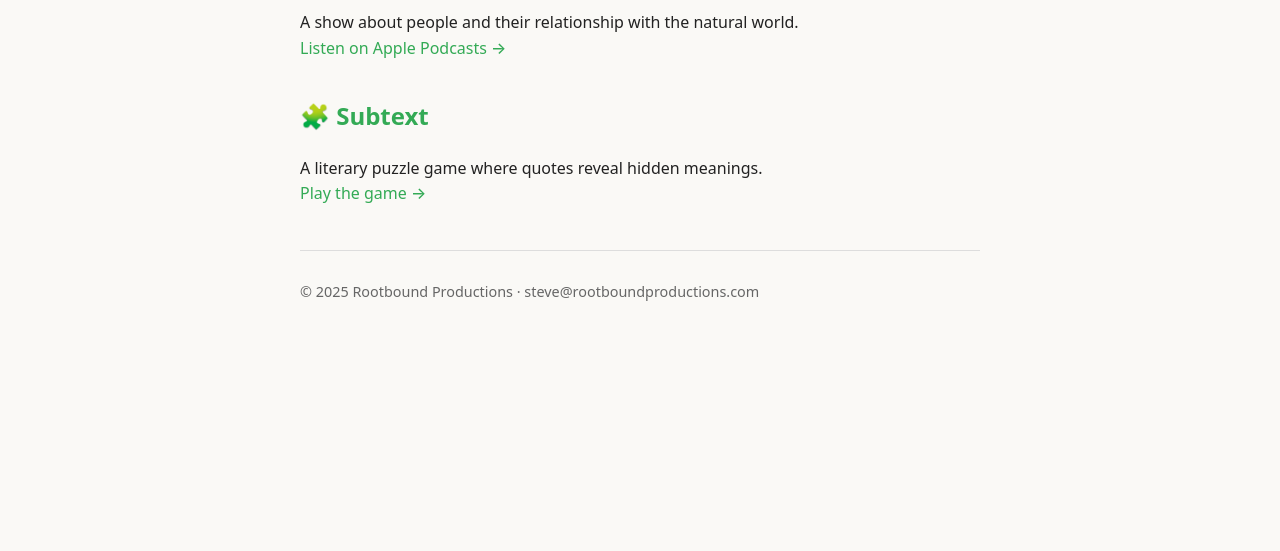
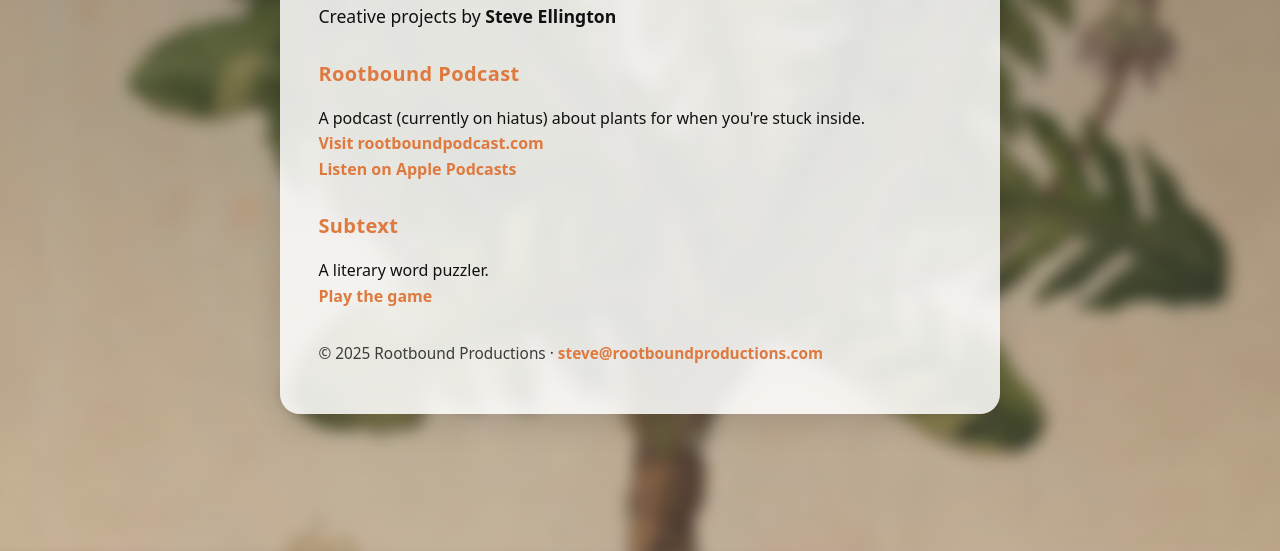
Before and after one commit to rootboundpodcast/rootboundproductions.github.io, a plain HTML site: page index.html in a window 1280 px wide. Shown: the part 249-800 px from the top of the page. Drawn offline with Linux system fonts and the light colour scheme.

Commit message:
Revamp landing hero and copy],

```diff
--- a/index.html
+++ b/index.html
@@ -5,32 +5,44 @@
   <meta name="viewport" content="width=device-width, initial-scale=1">
   <title>Rootbound Productions</title>
   <meta name="description" content="Creative projects by Steve Ellington — Rootbound podcast and Subtext puzzle game.">
+  <meta property="og:title" content="Rootbound Productions">
+  <meta property="og:description" content="Creative projects by Steve Ellington — Rootbound podcast and Subtext puzzle game.">
+  <meta property="og:type" content="website">
+  <meta property="og:image" content="assets/main_bg.jpg">
+  <meta property="og:url" content="https://rootboundproductions.com/">
   <link rel="stylesheet" href="style.css">
 </head>
 <body>
-  <main>
+  <header class="sr-only">
+    <span>Rootbound Productions</span>
+  </header>
+
+  <section class="hero" aria-labelledby="site-title">
+    <main class="card" id="site-title">
       <h1>Rootbound Productions</h1>
-    <p class="tagline">Creative projects by <strong>Steve Ellington</strong> — exploring words, sound, and play.</p>
+      <p class="tagline">Creative projects by <strong>Steve Ellington</strong></p>
 
       <section>
-      <h2>🎙 Rootbound Podcast</h2>
+        <h2>Rootbound Podcast</h2>
         <p>
-        A show about people and their relationship with the natural world.<br>
-        <a href="https://podcasts.apple.com/us/podcast/rootbound/id1612383987" target="_blank" rel="noopener">Listen on Apple Podcasts →</a>
+          A podcast (currently on hiatus) about plants for when you're stuck inside.<br>
+          <a href="https://rootboundpodcast.com" target="_blank" rel="noopener">Visit rootboundpodcast.com</a><br>
+          <a href="https://podcasts.apple.com/us/podcast/rootbound/id1612383987" target="_blank" rel="noopener">Listen on Apple Podcasts</a>
         </p>
       </section>
 
       <section>
-      <h2>🧩 Subtext</h2>
+        <h2>Subtext</h2>
         <p>
-        A literary puzzle game where quotes reveal hidden meanings.<br>
-        <a href="https://subtext.rootboundproductions.com" target="_blank" rel="noopener">Play the game →</a>
+          A literary word puzzler.<br>
+          <a href="https://subtext.rootboundproductions.com" target="_blank" rel="noopener">Play the game</a>
         </p>
       </section>
 
       <footer>
-      <p>© 2025 Rootbound Productions · steve@rootboundproductions.com</p>
+        <p>© 2025 Rootbound Productions · <a href="mailto:steve@rootboundproductions.com">steve@rootboundproductions.com</a></p>
       </footer>
     </main>
+  </section>
 </body>
 </html>
--- a/style.css
+++ b/style.css
@@ -1,14 +1,160 @@
-:root { --bg:#faf9f6; --fg:#222; --accent:#3a5; }
-* { box-sizing: border-box; }
+:root {
+  --accent: #de7a3f;
+  --fg: #111;
+  --card-bg: #ffffffd9;
+  --overlay-top: rgba(0, 0, 0, 0.35);
+  --overlay-bot: rgba(0, 0, 0, 0.15);
+  --focus-ring: color-mix(in oklab, var(--accent) 40%, white);
+}
+
+* {
+  box-sizing: border-box;
+}
+
 body {
-  font-family: system-ui, -apple-system, "Helvetica Neue", Arial, sans-serif;
-  background: var(--bg); color: var(--fg);
-  margin: 0; padding: 2rem; line-height: 1.6;
+  margin: 0;
+  min-height: 100vh;
+  font-family: system-ui, -apple-system, "Segoe UI", Inter, Roboto, Arial, sans-serif;
+  line-height: 1.6;
+  color: var(--fg);
+  background: linear-gradient(135deg, #121313, #EDEBE8);
+  display: flex;
+  flex-direction: column;
 }
-main { max-width: 680px; margin: auto; }
-h1 { font-size: 2.4em; margin-bottom: .25em; }
-.tagline { font-size: 1.1em; color:#555; margin-bottom: 2em; }
-h2 { margin-top: 1.5em; color: var(--accent); }
-a { color: var(--accent); text-decoration: none; font-weight: 500; }
-a:hover { text-decoration: underline; }
-footer { margin-top: 3em; font-size: .9em; color:#666; border-top:1px solid #ddd; padding-top:1em; }
+
+.sr-only {
+  position: absolute;
+  width: 1px;
+  height: 1px;
+  padding: 0;
+  margin: -1px;
+  overflow: hidden;
+  clip: rect(0, 0, 0, 0);
+  white-space: nowrap;
+  border: 0;
+}
+
+.hero {
+  position: relative;
+  flex: 1;
+  min-height: 100vh;
+  display: flex;
+  align-items: center;
+  justify-content: center;
+  padding: clamp(1.5rem, 4vw, 3rem) clamp(1rem, 3vw, 2.5rem);
+  overflow: hidden;
+}
+
+.hero::before,
+.hero::after {
+  content: "";
+  position: absolute;
+  inset: 0;
+  z-index: 0;
+}
+
+.hero::before {
+  background: url("assets/main_bg.jpg") center / cover no-repeat;
+  filter: blur(8px) saturate(1.1);
+  transform: scale(1.03);
+}
+
+.hero::after {
+  background: linear-gradient(to bottom, var(--overlay-top), var(--overlay-bot));
+}
+
+.card {
+  position: relative;
+  z-index: 1;
+  width: min(100%, 720px);
+  padding: clamp(1.25rem, 2.5vw, 2rem) clamp(1.5rem, 3vw, 2.5rem);
+  border-radius: 20px;
+  background: var(--card-bg);
+  box-shadow: 0 10px 30px rgba(0, 0, 0, 0.12);
+  backdrop-filter: blur(6px);
+  -webkit-backdrop-filter: blur(6px);
+  animation: card-fade 260ms ease-out;
+}
+
+h1 {
+  font-size: clamp(1.9rem, 4vw, 2.7rem);
+  margin: 0 0 0.75rem;
+}
+
+.tagline {
+  font-size: clamp(1rem, 1.4vw, 1.1rem);
+  margin: 0 0 1.75rem;
+}
+
+section {
+  margin-top: 1.75rem;
+}
+
+section:first-of-type {
+  margin-top: 0;
+}
+
+section h2 {
+  font-size: clamp(1.1rem, 2.2vw, 1.25rem);
+  margin: 0 0 0.5rem;
+  color: var(--accent);
+  letter-spacing: 0.02em;
+}
+
+a {
+  color: var(--accent);
+  font-weight: 600;
+  text-decoration: none;
+}
+
+a:hover {
+  text-decoration: underline;
+}
+
+a:focus-visible {
+  outline: 2px solid rgba(222, 122, 63, 0.45);
+  outline-offset: 2px;
+  border-radius: 4px;
+}
+
+@supports (outline: 2px solid color-mix(in oklab, var(--accent) 40%, white)) {
+  a:focus-visible {
+    outline: 2px solid var(--focus-ring);
+  }
+}
+
+footer {
+  margin-top: 2rem;
+  font-size: clamp(0.9rem, 1.2vw, 1rem);
+  color: rgba(17, 17, 17, 0.8);
+}
+
+@keyframes card-fade {
+  from {
+    opacity: 0;
+    transform: translateY(12px);
+  }
+  to {
+    opacity: 1;
+    transform: translateY(0);
+  }
+}
+
+@media (prefers-reduced-motion: reduce) {
+  .card {
+    animation: none;
+  }
+  .hero::before {
+    filter: saturate(1.05);
+    transform: none;
+  }
+}
+
+@media (max-width: 480px) {
+  .card {
+    padding: clamp(1.1rem, 3vw, 1.5rem);
+  }
+  .tagline {
+    margin-bottom: 1.5rem;
+  }
+}
```
Also changed, not shown: assets/main_bg.jpg (added). Lines whose indentation alone changed are shown as unchanged.
